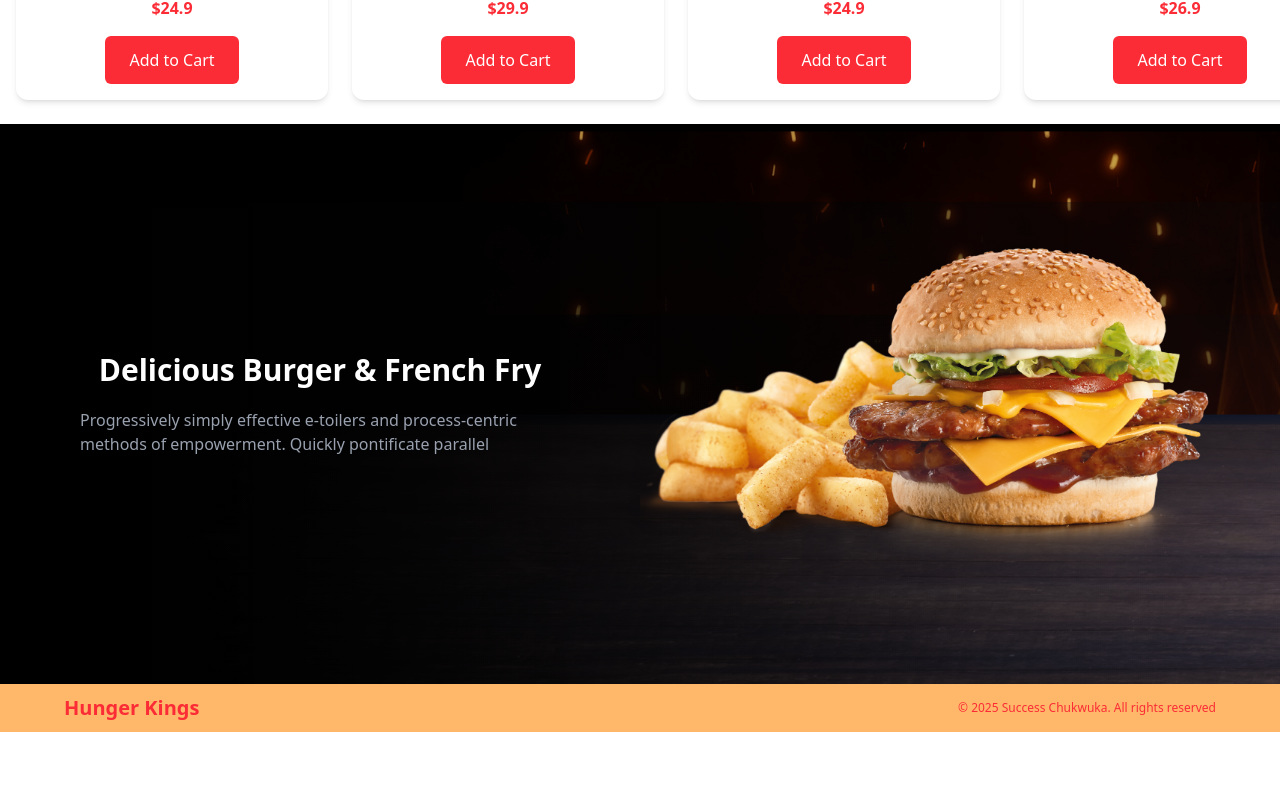
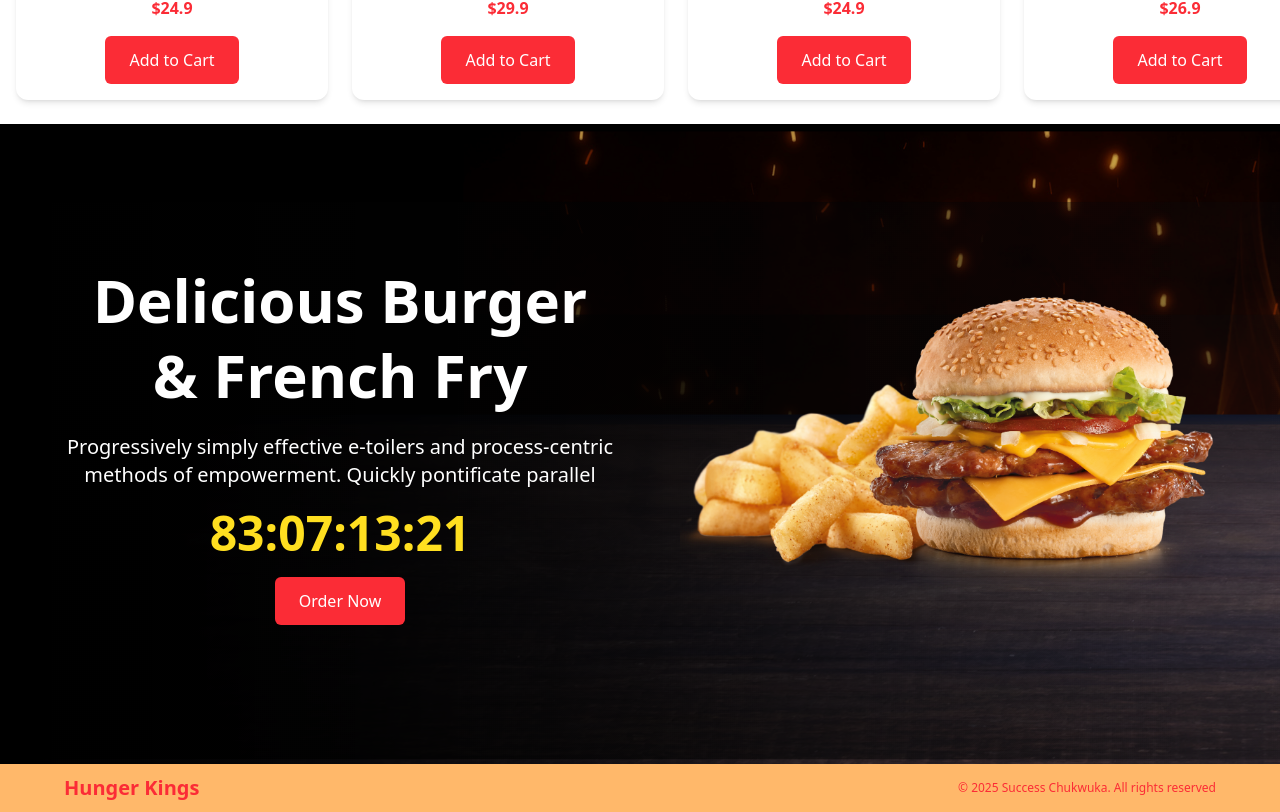
Before and after one commit to jehovah-son/Hunger-King, a Next.js app: page / in a window 1280 px wide. Shown: the part 1178-1990 px from the top of the page. Before the commit the page ends 1910 px from the top, so only its background shows below. Built offline with nearby package versions, Linux system fonts and the light colour scheme.

Commit message:
`Added react-countdown component and updated OfferSection component to include countdown and order button`

```diff
--- a/package.json
+++ b/package.json
@@ -11,6 +11,7 @@
     "debug": "^4.3.0",
     "next": "15.5.2",
     "react": "19.1.0",
+    "react-countdown": "^2.3.6",
     "react-dom": "19.1.0",
     "sharp": "^0.34.3"
   },
--- /dev/null
+++ b/src/component/CountDown.tsx
@@ -0,0 +1,27 @@
+"use client";
+import Countdown from "react-countdown";
+import { useEffect, useState } from "react";
+
+const endingDate = new Date("2025-11-31").getTime();
+
+export default function CountDown() {
+  const [mounted, setMounted] = useState(false);
+
+  useEffect(() => {
+    setMounted(true);
+  }, []);
+
+  if (mounted === false) {
+    // Static fallback for SEO + no hydration errors
+    return (
+      <p className="font-bold text-4xl text-yellow-300">Ends on Dec 31, 2025</p>
+    );
+  }
+
+  return (
+    <Countdown
+      className="font-bold text-5xl text-yellow-300"
+      date={endingDate}
+    />
+  );
+}
--- a/src/component/Offer.tsx
+++ b/src/component/Offer.tsx
@@ -2,26 +2,31 @@ import React from "react";
 import Image from "next/image";
 import OfferProduct from "../../public/offerProduct.png";
 
+import CountDown from "../component/CountDown";
+
 export default function OfferSection() {
   return (
-    <div className="bg-black h-screen flex flex-col justify-center md:flex-row md:justify-between md:bg-[url('/offerBg.png')] md:h-[70vh] ">
+    <div className="bg-black h-screen flex flex-col justify-center md:flex-row md:justify-between md:bg-[url('/offerBg.png')] md:h-[80vh]">
       {/* txt area */}
-      <div className="flex-1 flex flex-col justify-center items-center">
-        <h1 className="text-white font-bold text-3xl">
-          {" "}
+      <div className="flex-1 flex flex-col text-center justify-center items-center gap-5 px-4 sm:px-6 md:px-10">
+        <h1 className="text-white font-bold text-4xl sm:text-4xl md:text-5xl lg:text-6xl leading-tight break-words max-w-[90%]">
           Delicious Burger & French Fry
         </h1>
-        <p className="text-gray-400 mt-5 w-3/4">
-          {" "}
+        <p className="text-white text-base sm:text-lg md:text-xl max-w-[600px]">
           Progressively simply effective e-toilers and process-centric methods
           of empowerment. Quickly pontificate parallel
         </p>
+        <CountDown />
+        <button className="bg-red-500 text-white px-6 py-3 rounded-md hover:bg-red-600 transition">
+          Order Now
+        </button>
       </div>
+
       {/* Image area */}
-      <div className="relative flex-1 w-full  md:h-full">
+      <div className="relative flex-1 w-full md:h-full">
         <Image
           src={OfferProduct}
-          alt="offer  product"
+          alt="offer product"
           fill
           className="object-contain"
         />
```
Also changed, not shown: 1 other file (tests, documents, lock files or other folders).
